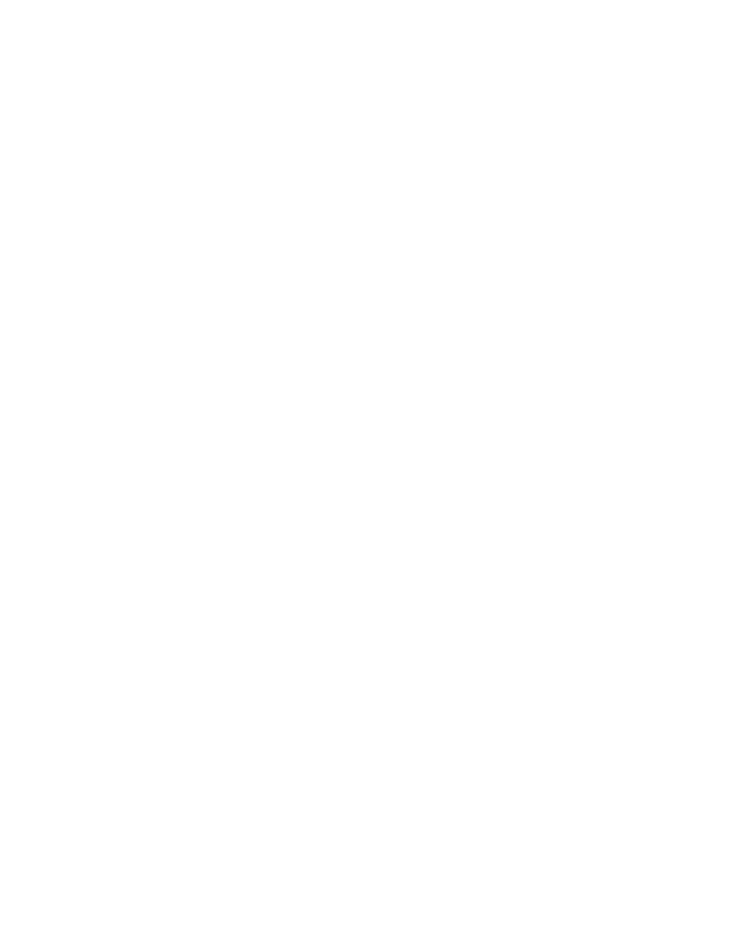
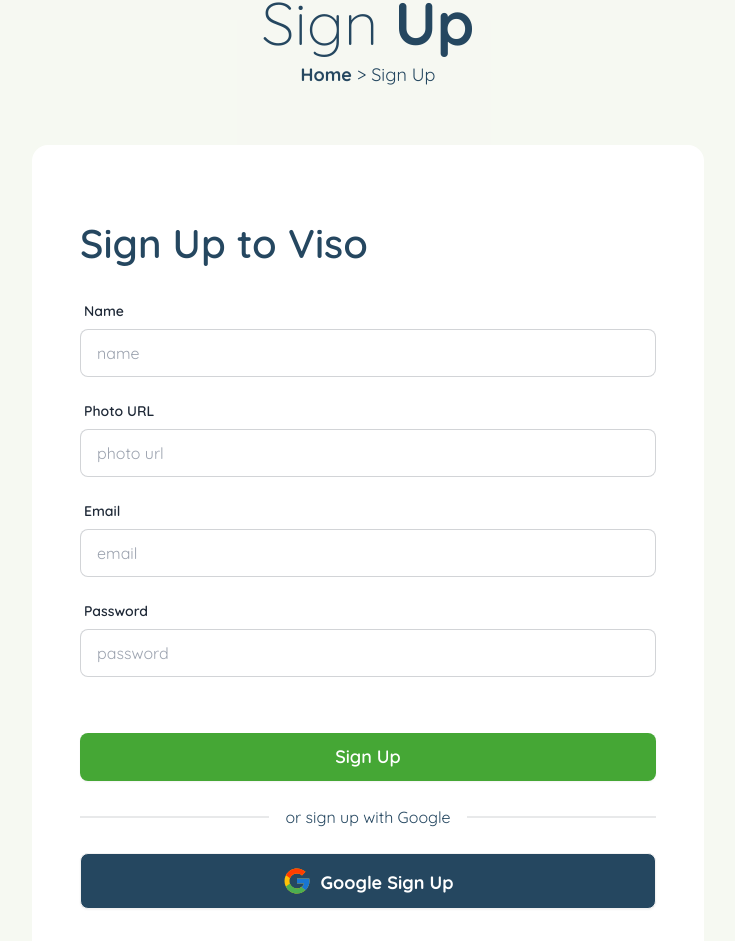
Before and after one commit to zahid-official/milestone-10-client, a React (Vite) app in the folder client/: page /register in a window 1280 px wide. Shown: the part 235-1176 px from the top of the page, without its empty margins (272-1007 px from the left). Before the commit the page ends 800 px from the top, so only its background shows below. Built offline with nearby package versions, Linux system fonts and the light colour scheme.

Commit message:
Login & Register

```diff
--- a/client/src/Components/AddVisa/AddVisa.jsx
+++ b/client/src/Components/AddVisa/AddVisa.jsx
@@ -1,15 +1,18 @@
 import PageTitle from "./PageTitle";
 import VisaInfo from "./VisaInfo";
 
+const AddVisa = () => {
+  return (
+    <div className="bg-[#f5f5f594] pt-16 pb-36">
+      <PageTitle
+        heading1={"Add"}
+        heading2={"Visa"}
+        subHeading={"Add Visa"}
+      ></PageTitle>
 
-const AddVisa = () => {
-    return (
-        <div className="bg-[#f5f5f57a] pt-20 pb-36">
-            <PageTitle heading1={'Add'} heading2={'Visa'} subHeading={"Add Visa"}></PageTitle>
-
-            <VisaInfo></VisaInfo>
-        </div>
-    );
+      <VisaInfo></VisaInfo>
+    </div>
+  );
 };
 
 export default AddVisa;
--- a/client/src/Components/AddVisa/VisaInfo.jsx
+++ b/client/src/Components/AddVisa/VisaInfo.jsx
@@ -121,8 +121,7 @@
             />
 
             {/* row-03 */}
-            <div className="flex gap-4 sm:flex-nowrap flex-wrap">
-
+            <div className="flex gap-4 sm:flex-nowrap flex-wrap ic">
                 {/* checkbox-01 */}
               <div className="form-control">
                 <label className="label cursor-pointer gap-2">
--- a/client/src/Components/Auth/Login.jsx
+++ b/client/src/Components/Auth/Login.jsx
@@ -1,10 +1,18 @@
+import PageTitle from "../AddVisa/PageTitle";
+import SignIn from "./SignIn";
 
 const Login = () => {
-    return (
-        <div>
-            login
-        </div>
-    );
+  return (
+    <div className="px-4 pt-16 pb-36 bg-[#f1f5eba4]">
+      <PageTitle
+        heading1={"Sign"}
+        heading2={"In"}
+        subHeading={"Sign In"}
+      ></PageTitle>
+
+      <SignIn></SignIn>
+    </div>
+  );
 };
 
 export default Login;
--- a/client/src/Components/Auth/Register.jsx
+++ b/client/src/Components/Auth/Register.jsx
@@ -1,11 +1,18 @@
-
+import PageTitle from "../AddVisa/PageTitle";
+import SignUp from "./SignUp";
 
 const Register = () => {
-    return (
-        <div>
-            register
-        </div>
-    );
+  return (
+    <div className="px-4 pt-16 pb-36 bg-[#f1f5eba4]">
+      <PageTitle
+        heading1={"Sign"}
+        heading2={"Up"}
+        subHeading={"Sign Up"}
+      ></PageTitle>
+
+      <SignUp></SignUp>
+    </div>
+  );
 };
 
 export default Register;
--- /dev/null
+++ b/client/src/Components/Auth/SignIn.jsx
@@ -0,0 +1,81 @@
+import { FcGoogle } from "react-icons/fc";
+import { Link } from "react-router-dom";
+
+const SignIn = () => {
+  // handleSubmit
+  const handleSubmit = (event) => {
+    event.preventDefault();
+
+    const form = event.target;
+    const email = form.email.value;
+    const password = form.password.value;
+  };
+  return (
+    <>
+      <div className="card bg-white w-full max-w-xl mx-auto py-20 sm:px-12 px-6">
+        <form onSubmit={handleSubmit}>
+          <h2 className={"sm:text-[40px] text-3xl font-semibold mb-8"}>
+            Sign In to your Account
+          </h2>
+
+          {/* input fields */}
+          <div className="space-y-4">
+            {/* email */}
+            <div className="form-control">
+              <label className="label font-semibold">
+                <span className="label-text">Email</span>
+              </label>
+              <input
+                type="email"
+                name="email"
+                placeholder="email"
+                className="input input-bordered"
+                required
+              />
+            </div>
+
+            {/* password */}
+            <div className="form-control">
+              <label className="label font-semibold">
+                <span className="label-text">Password</span>
+              </label>
+              <input
+                type="password"
+                name="password"
+                placeholder="password"
+                className="input input-bordered"
+                required
+              />
+            </div>
+
+            {/* submit */}
+            <div className="form-control pt-6">
+              <button className="btn hover:bg-[#45a735] mt-2 text-lg font-semibold custom-effect">
+                <span className="z-10">Sign In</span>
+              </button>
+
+              {/* google sign in */}
+              <div className="divider py-5">or sign In with Google</div>
+              <button
+                type="button"
+                className="btn hover:bg-[#1a394e] bg-[#254760] text-white text-lg font-bold h-14"
+              >
+                <FcGoogle size={30} />
+                <span className="mt-1">Google Sign In</span>
+              </button>
+            </div>
+          </div>
+        </form>
+
+        <p className="text-center mt-7">
+          {`Don't have an account? `}
+          <Link to={"/register"}>
+            <span className="underline font-bold">Sign up</span>
+          </Link>
+        </p>
+      </div>
+    </>
+  );
+};
+
+export default SignIn;
--- /dev/null
+++ b/client/src/Components/Auth/SignUp.jsx
@@ -0,0 +1,112 @@
+import { FcGoogle } from "react-icons/fc";
+import { Link } from "react-router-dom";
+
+const SignUp = () => {
+  // handleSubmit
+  const handleSubmit = (event) => {
+    event.preventDefault();
+
+    const form = event.target;
+    const name = form.name.value;
+    const photo = form.photo.value;
+    const email = form.email.value;
+    const password = form.password.value;
+
+  };
+  return (
+    <>
+      <div className="card bg-white w-full max-w-2xl mx-auto py-20 sm:px-12 px-6">
+        <form onSubmit={handleSubmit}>
+          <h2 className={"sm:text-[40px] text-3xl font-semibold mb-8"}>
+            Sign Up to Viso
+          </h2>
+
+          {/* input fields */}
+          <div className="space-y-4">
+            {/* name */}
+            <div className="form-control">
+              <label className="label font-semibold">
+                <span className="label-text">Name</span>
+              </label>
+              <input
+                type="text"
+                name="name"
+                placeholder="name"
+                className="input input-bordered"
+                required
+              />
+            </div>
+
+            {/* photo */}
+            <div className="form-control">
+              <label className="label font-semibold">
+                <span className="label-text">Photo URL</span>
+              </label>
+              <input
+                type="text"
+                name="photo"
+                placeholder="photo url"
+                className="input input-bordered"
+                required
+              />
+            </div>
+
+            {/* email */}
+            <div className="form-control">
+              <label className="label font-semibold">
+                <span className="label-text">Email</span>
+              </label>
+              <input
+                type="email"
+                name="email"
+                placeholder="email"
+                className="input input-bordered"
+                required
+              />
+            </div>
+
+            {/* password */}
+            <div className="form-control">
+              <label className="label font-semibold">
+                <span className="label-text">Password</span>
+              </label>
+              <input
+                type="password"
+                name="password"
+                placeholder="password"
+                className="input input-bordered"
+                required
+              />
+            </div>
+
+            {/* submit */}
+            <div className="form-control pt-8">
+              <button className="btn hover:bg-[#45a735] mt-2 text-lg font-semibold custom-effect">
+                <span className="z-10">Sign Up</span>
+              </button>
+
+              {/* google sign in */}
+              <div className="divider py-5">or sign up with Google</div>
+              <button
+                type="button"
+                className="btn hover:bg-[#1a394e] bg-[#254760] text-white text-lg font-bold h-14"
+              >
+                <FcGoogle size={30} />
+                <span className="mt-1"> Google Sign Up</span>
+              </button>
+            </div>
+          </div>
+        </form>
+
+        <p className="text-center mt-7">
+          {`Already have an account? `}
+          <Link to={"/login"}>
+            <span className="underline font-bold">Sign In</span>
+          </Link>
+        </p>
+      </div>
+    </>
+  );
+};
+
+export default SignUp;
--- a/client/src/Components/Navbar.jsx
+++ b/client/src/Components/Navbar.jsx
@@ -57,14 +57,14 @@
         <div className="navbar-end gap-2">
           <div className="sm:flex gap-2.5  hidden">
             <Link to={"/login"}>
-              <button className="btn hover:bg-[#45a735] text-lg bold custom-effect">
-                <span className="z-10">Login</span>
+              <button className="btn hover:bg-[#45a735] text-lg font-bold custom-effect">
+                <span className="z-10">Sign In</span>
               </button>
             </Link>
 
             <Link to={"/register"}>
               <button className="btn hover:bg-[#45a735] text-lg font-bold custom-effect">
-                <span className="z-10">Register</span>
+                <span className="z-10">Sign Up</span>
               </button>
             </Link>
           </div>
```
